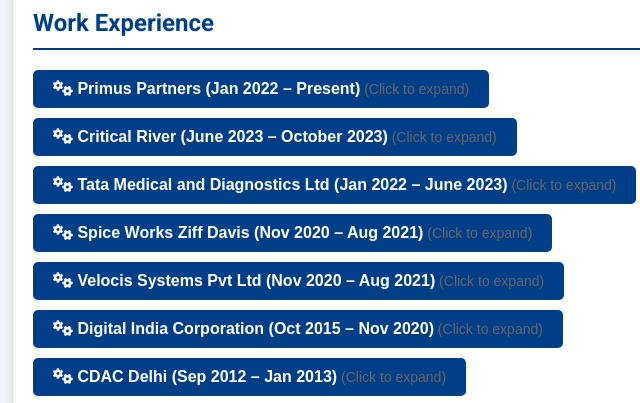
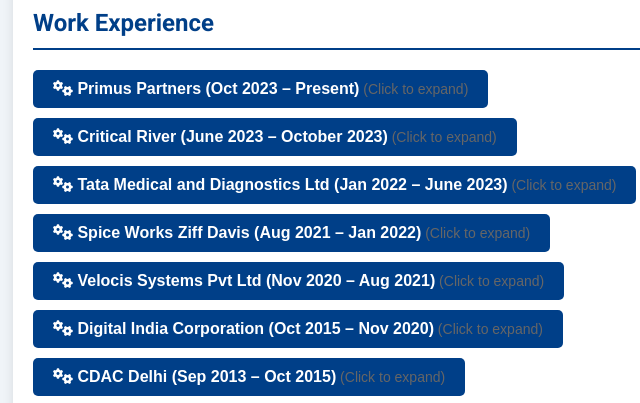
Before and after one commit to ashwanitayal1/cv, a plain HTML site: page ashwani.html in a window 1280 px wide. Shown: the part 1070-1473 px from the top of the page, 157-797 px from the left. Drawn offline with nearby package versions, Linux system fonts and the light colour scheme.

Commit message:
Update ashwani.html

```diff
--- a/ashwani.html
+++ b/ashwani.html
@@ -211,7 +211,7 @@
         <section>
             <h2>Work Experience</h2>
 
-            <button class="button collapse-toggle" onclick="toggleCollapse('PPPL')"><i class="fas fa-cogs"></i> Primus Partners (Jan 2022 – Present)</button>
+            <button class="button collapse-toggle" onclick="toggleCollapse('PPPL')"><i class="fas fa-cogs"></i> Primus Partners (Oct 2023 – Present)</button>
             <div id="PPPL" class="collapse">
                 <p><strong>Employer:</strong> Primus Partners</p>
                 <p><strong>Role:</strong> Assistant Vice President</p>
@@ -266,7 +266,7 @@
             </div>
 
 
-            <button class="button collapse-toggle" onclick="toggleCollapse('collapse11')"><i class="fas fa-cogs"></i> Spice Works Ziff Davis (Nov 2020 – Aug 2021)</button>
+            <button class="button collapse-toggle" onclick="toggleCollapse('collapse11')"><i class="fas fa-cogs"></i> Spice Works Ziff Davis (Aug 2021 – Jan 2022)</button>
             <div id="collapse11" class="collapse">
                 <p><strong>Role:</strong> Software Engineer SE II</p>
                 <p><strong>Projects:</strong></p>
@@ -311,7 +311,7 @@
             </div>
 
 
-            <button class="button collapse-toggle" onclick="toggleCollapse('collapse7')"><i class="fas fa-cogs"></i> CDAC Delhi (Sep 2012 – Jan 2013)</button>
+            <button class="button collapse-toggle" onclick="toggleCollapse('collapse7')"><i class="fas fa-cogs"></i> CDAC Delhi (Sep 2013 – Oct 2015)</button>
             <div id="collapse7" class="collapse">
                 <p><strong>Role:</strong> Software Engineer</p>
                 <p><strong>Projects:</strong></p>
```
